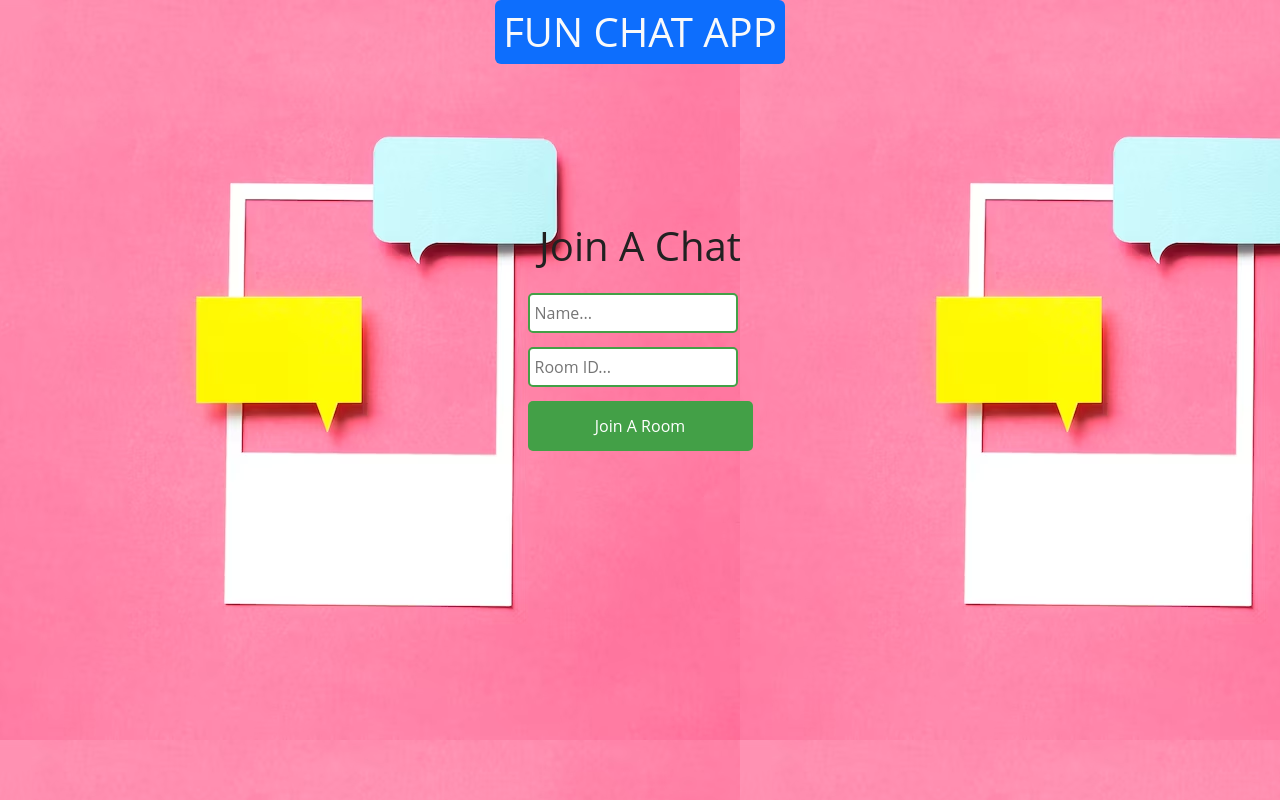
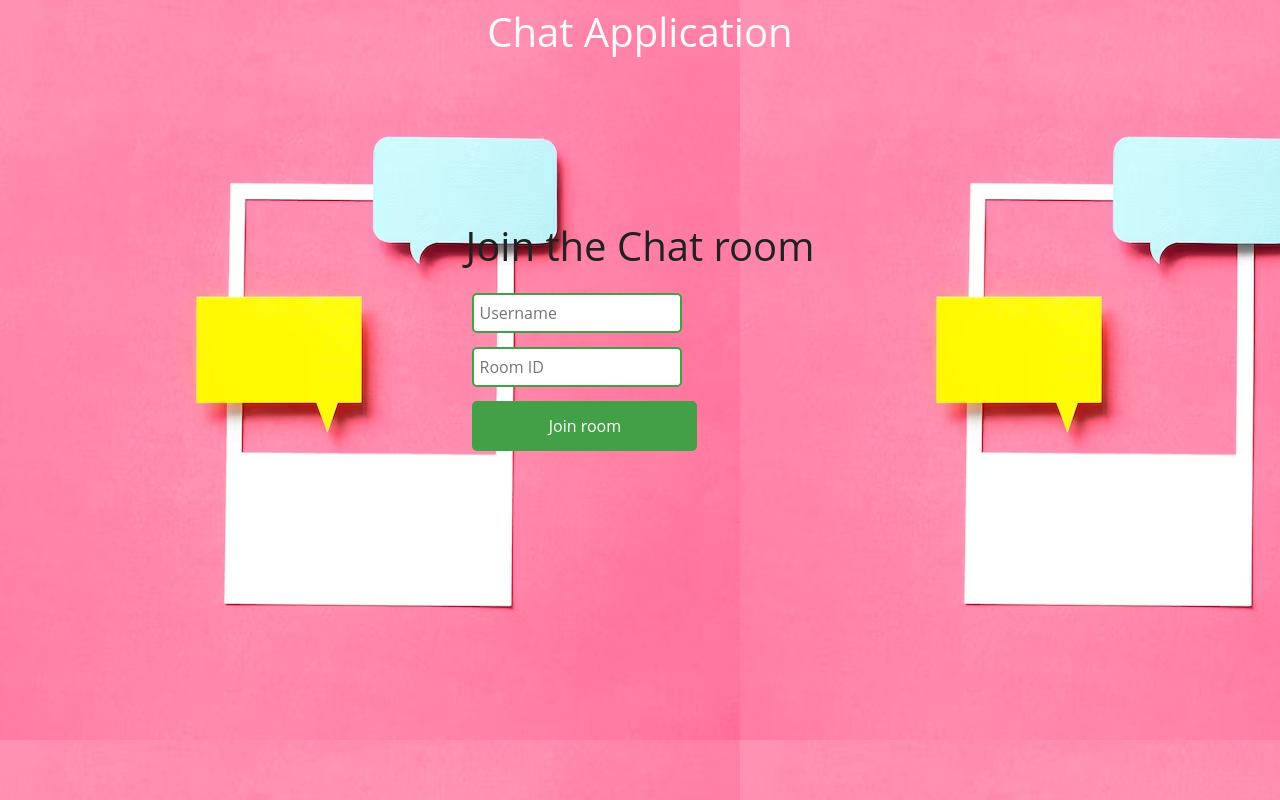
Before and after one commit to ASelvanth/chat_room_frontend, a React (Create React App) app: page / in a window 1280 px wide. Built offline with nearby package versions, Linux system fonts and the light colour scheme; no server answers.

Commit message:
content update

```diff
--- a/src/App.js
+++ b/src/App.js
@@ -20,25 +20,13 @@ function App() {
 
   return (
     <div className="App">
-       <h1 className="text-center p-2 bg-primary border-light text-light rounded">FUN CHAT APP</h1>
+       <h1 className="text-center p-2 border-light text-light rounded">Chat Application</h1>
       {!showChat ? (
         <div className="joinChatContainer">
-          <h3>Join A Chat</h3>
-          <input
-            type="text"
-            placeholder="Name..."
-            onChange={(event) => {
-              setUsername(event.target.value);
-            }}
-          />
-          <input
-            type="text"
-            placeholder="Room ID..."
-            onChange={(event) => {
-              setRoom(event.target.value);
-            }}
-          />
-          <button onClick={joinRoom}>Join A Room</button>
+          <h3>Join the Chat room</h3>
+            <input type="text" placeholder="Username" onChange={(e) => setUsername(e.target.value)} />
+            <input type="text" placeholder="Room ID" onChange={(e) => setRoom(e.target.value)} />
+            <button onClick={joinRoom}>Join room</button>
         </div>
       ) : (
         <Chat socket={socket} username={username} room={room} />
```
